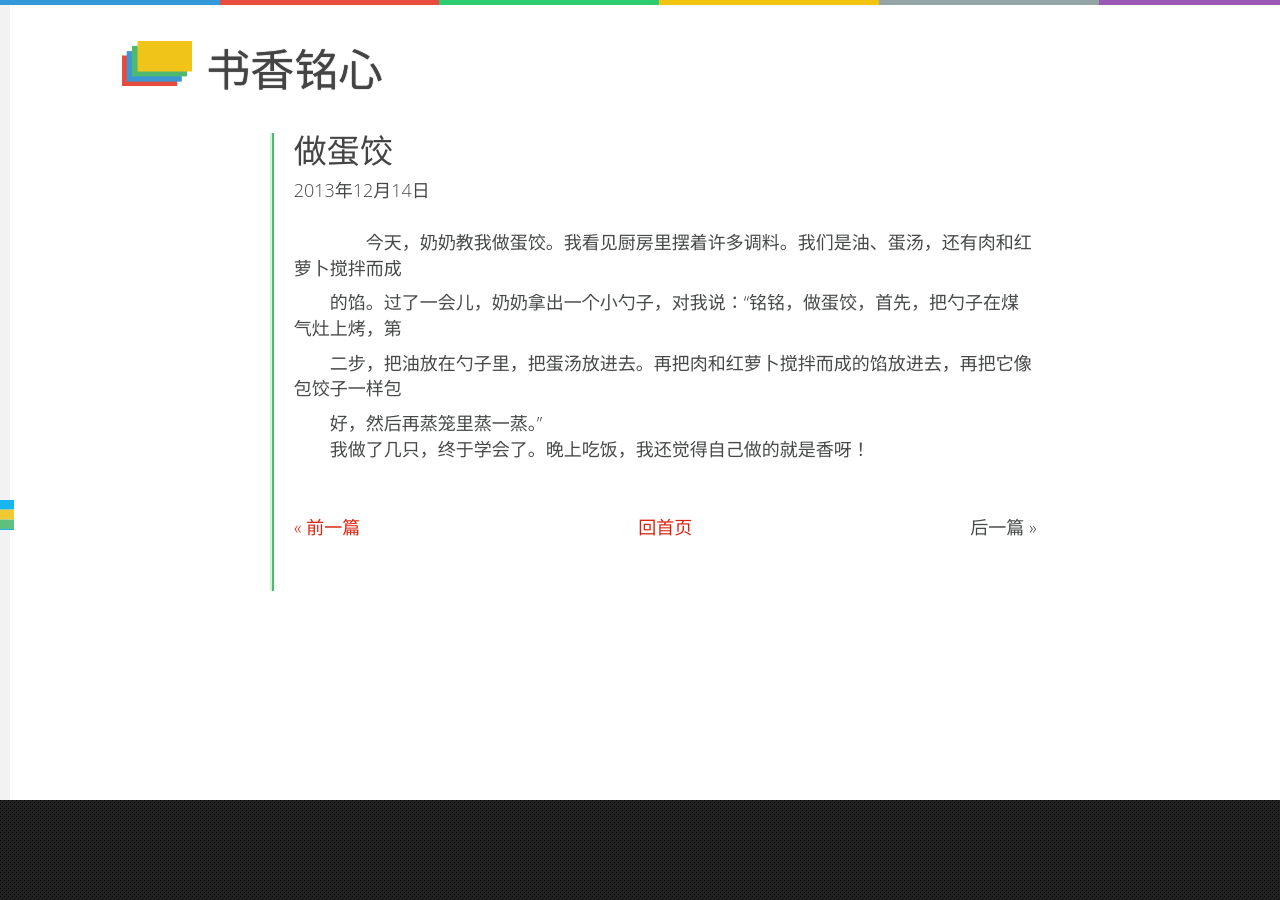
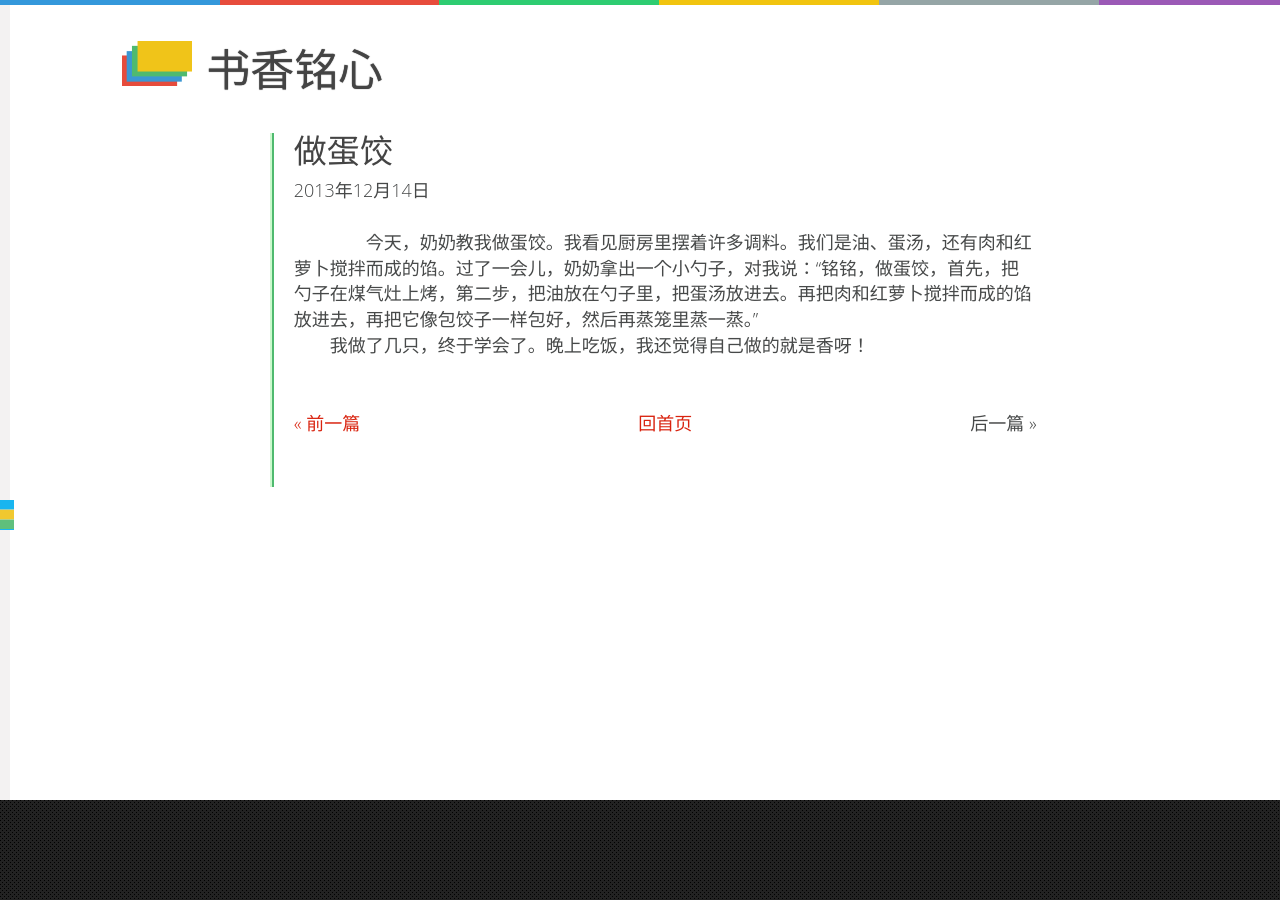
Before and after one commit to winsphinx/sxmx, a Jekyll site: the page built from _posts/2013-12-14-egg.md, in a window 1280 px wide. Built offline with Jekyll 4.4.1, drawn with Linux system fonts in a browser that asks for light colours; comment, search, counter and statistics services are not loaded.

```diff
--- a/_posts/2013-12-14-egg.md
+++ b/_posts/2013-12-14-egg.md
@@ -4,11 +4,5 @@ title: 做蛋饺
 ---
 
 
-　　今天，奶奶教我做蛋饺。我看见厨房里摆着许多调料。我们是油、蛋汤，还有肉和红萝卜搅拌而成
-
-的馅。过了一会儿，奶奶拿出一个小勺子，对我说：“铭铭，做蛋饺，首先，把勺子在煤气灶上烤，第
-
-二步，把油放在勺子里，把蛋汤放进去。再把肉和红萝卜搅拌而成的馅放进去，再把它像包饺子一样包
-
-好，然后再蒸笼里蒸一蒸。”
+　　今天，奶奶教我做蛋饺。我看见厨房里摆着许多调料。我们是油、蛋汤，还有肉和红萝卜搅拌而成的馅。过了一会儿，奶奶拿出一个小勺子，对我说：“铭铭，做蛋饺，首先，把勺子在煤气灶上烤，第二步，把油放在勺子里，把蛋汤放进去。再把肉和红萝卜搅拌而成的馅放进去，再把它像包饺子一样包好，然后再蒸笼里蒸一蒸。”
 　　我做了几只，终于学会了。晚上吃饭，我还觉得自己做的就是香呀！
```
Also changed, not shown: _posts/2013-12-08-cousin.md (added, +9 -0 lines).
